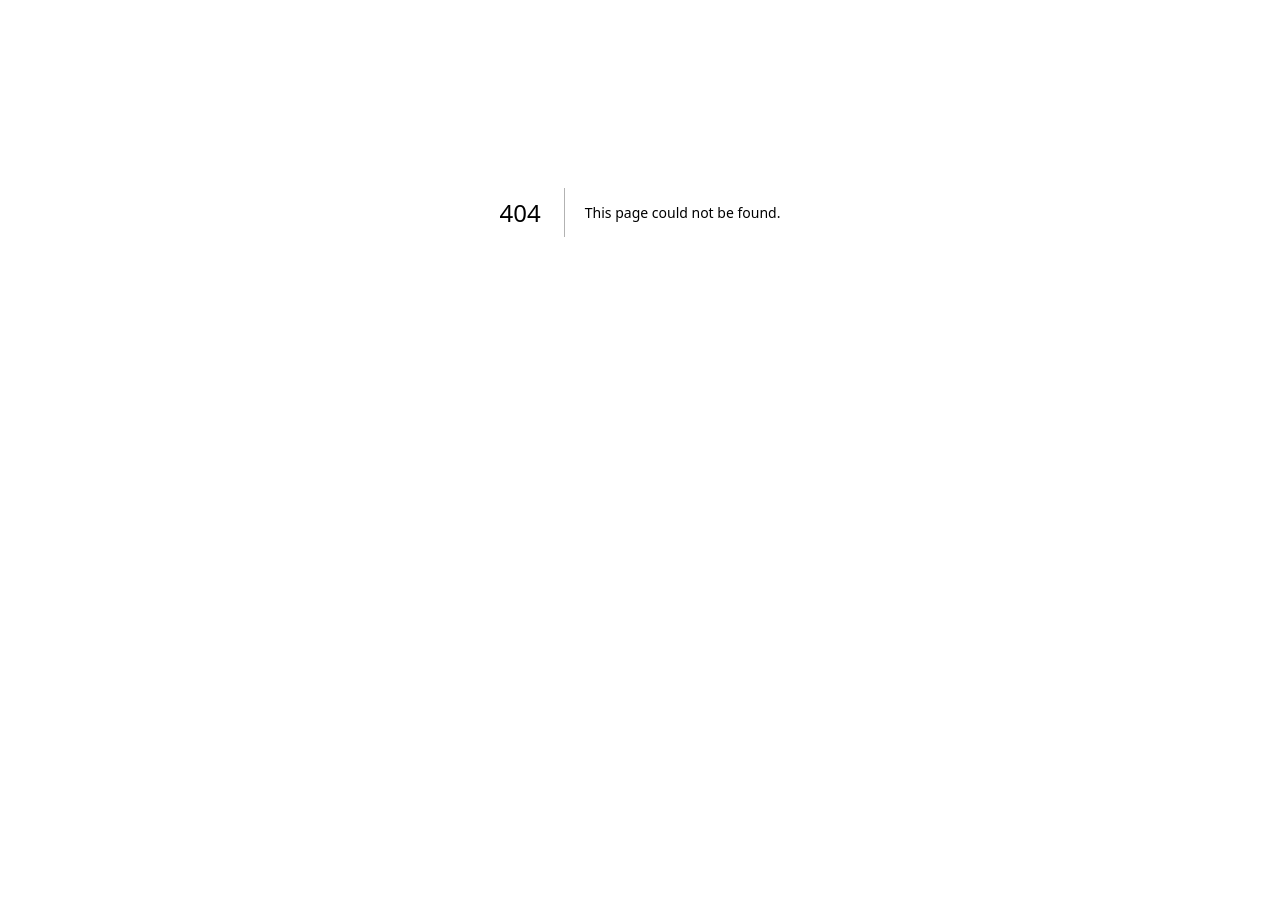
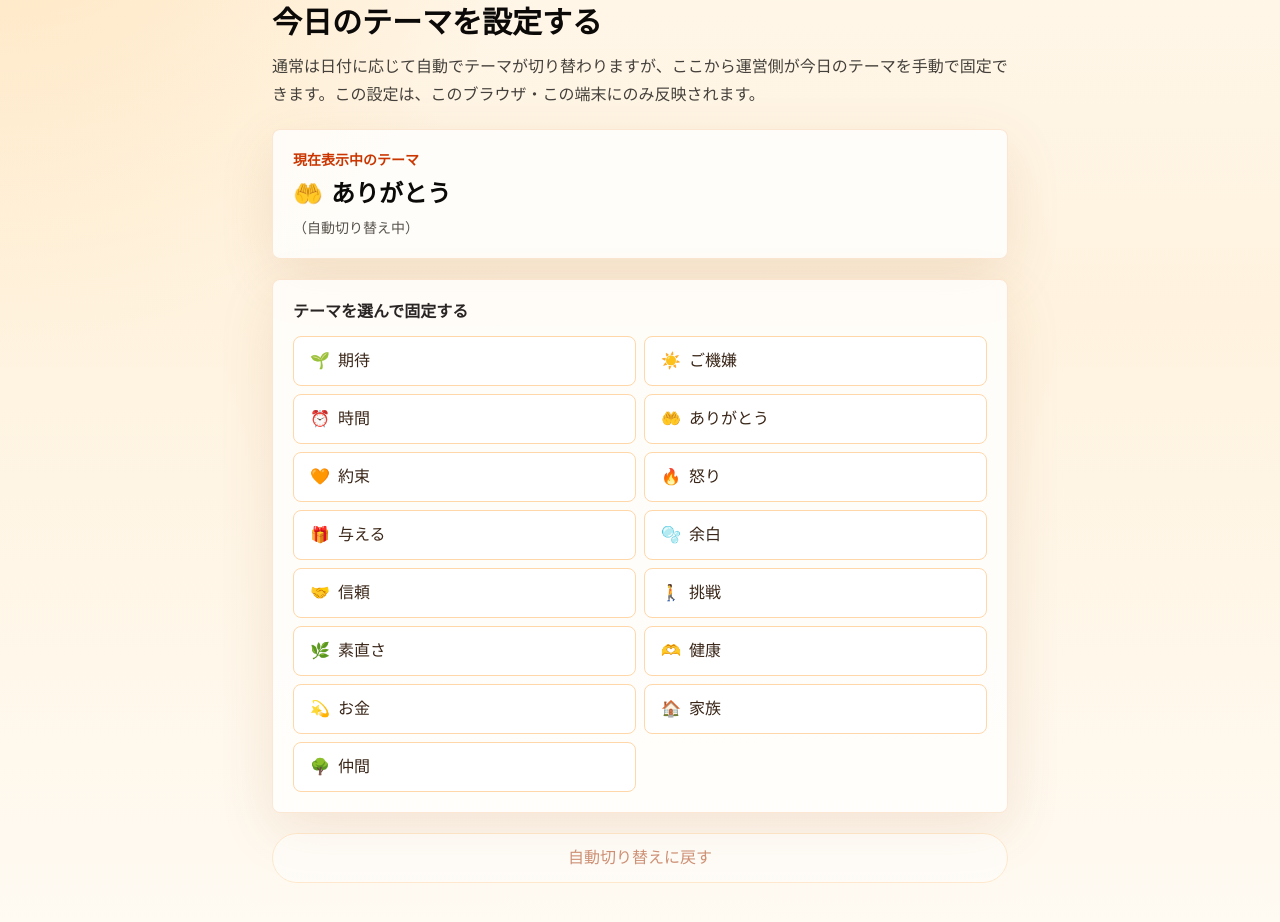
Before and after one commit to DCBLABO/tsunagu-app, a Next.js app: page /admin/admin in a window 1280 px wide. Before the commit this address had no page. Shown: the part 188-1110 px from the top of the page. Before the commit the page ends 800 px from the top, so only its background shows below. Built offline with nearby package versions, Linux system fonts and the light colour scheme.

Commit message:
Create page.tsx

```diff
--- /dev/null
+++ b/src/app/admin/admin/page.tsx
@@ -0,0 +1,67 @@
+"use client";
+
+import { AppShell } from "@/components/AppShell";
+import { dailyThemes } from "@/data/dailyThemes";
+import { useRecords } from "@/data/RecordsProvider";
+
+// 「今日のテーマ」を手動で切り替えるための管理画面（バックヤード）。
+// 通常は日付から自動でテーマが決まるが、運営側の意図でテーマを固定したいときに使う。
+// 今はログインなどはなく、このURLを知っている人だけが使える簡易な管理画面。
+export default function AdminPage() {
+  const { today, isThemeOverridden, setTodayThemeOverride, clearTodayThemeOverride } = useRecords();
+
+  return (
+    <AppShell>
+      <div className="space-y-5">
+        <div>
+          <p className="font-bold text-orange-700">⚙️ バックヤード</p>
+          <h1 className="mt-1 text-3xl font-bold text-stone-950">今日のテーマを設定する</h1>
+          <p className="mt-3 leading-7 text-stone-700">
+            通常は日付に応じて自動でテーマが切り替わりますが、ここから運営側が今日のテーマを手動で固定できます。この設定は、このブラウザ・この端末にのみ反映されます。
+          </p>
+        </div>
+
+        <div className="warm-panel rounded-lg p-5">
+          <p className="text-sm font-bold text-orange-700">現在表示中のテーマ</p>
+          <p className="mt-2 text-2xl font-bold text-stone-950">
+            <span className="mr-2">{today.icon}</span>
+            {today.theme}
+          </p>
+          <p className="mt-2 text-sm text-stone-600">
+            {isThemeOverridden ? "（手動で固定されています）" : "（自動切り替え中）"}
+          </p>
+        </div>
+
+        <div className="warm-panel rounded-lg p-5">
+          <p className="mb-3 font-bold text-stone-800">テーマを選んで固定する</p>
+          <div className="grid gap-2 sm:grid-cols-2">
+            {dailyThemes.map((theme) => (
+              <button
+                key={theme.theme}
+                type="button"
+                onClick={() => setTodayThemeOverride(theme.theme)}
+                className={`rounded-lg border px-4 py-3 text-left transition ${
+                  today.theme === theme.theme && isThemeOverridden
+                    ? "border-orange-400 bg-orange-100 font-bold text-orange-800"
+                    : "border-orange-200 bg-white hover:bg-orange-50"
+                }`}
+              >
+                <span className="mr-2">{theme.icon}</span>
+                {theme.theme}
+              </button>
+            ))}
+          </div>
+        </div>
+
+        <button
+          type="button"
+          onClick={clearTodayThemeOverride}
+          disabled={!isThemeOverridden}
+          className="w-full rounded-full border border-orange-200 bg-white px-5 py-3 font-bold text-orange-800 transition hover:bg-orange-50 disabled:cursor-not-allowed disabled:opacity-50"
+        >
+          自動切り替えに戻す
+        </button>
+      </div>
+    </AppShell>
+  );
+}
```
